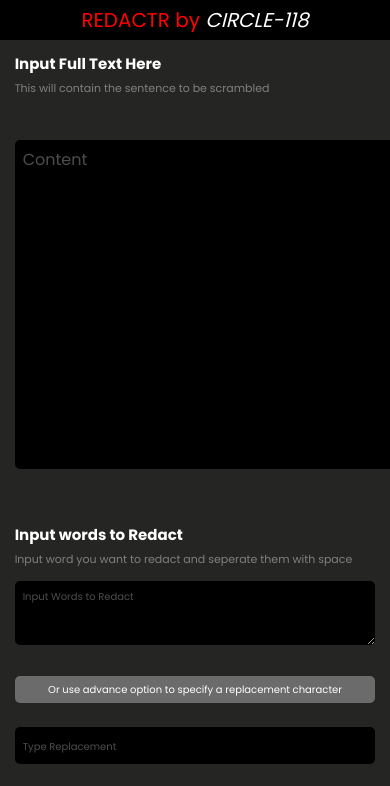
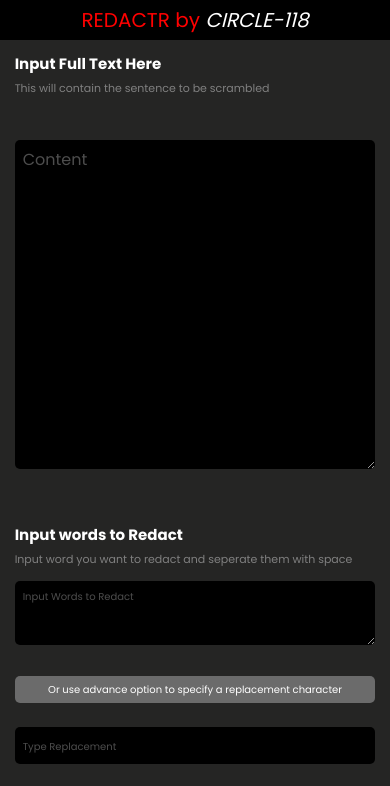
Before and after one commit to oderinde300/altschool-circle118-hackathon-challenge, a plain HTML site: page index.html in a window 390 px wide. Shown: the top 786 px of the page. Drawn offline with Linux system fonts and the light colour scheme.

Commit message:
another changes to responsiveness

```diff
--- a/style.css
+++ b/style.css
@@ -395,6 +395,10 @@ input:active {
 }
 
 @media (max-width: 500px) {
+    #redact_text {
+        width: 100%;
+    }
+
     .header {
         width: 100%;
     }
```
